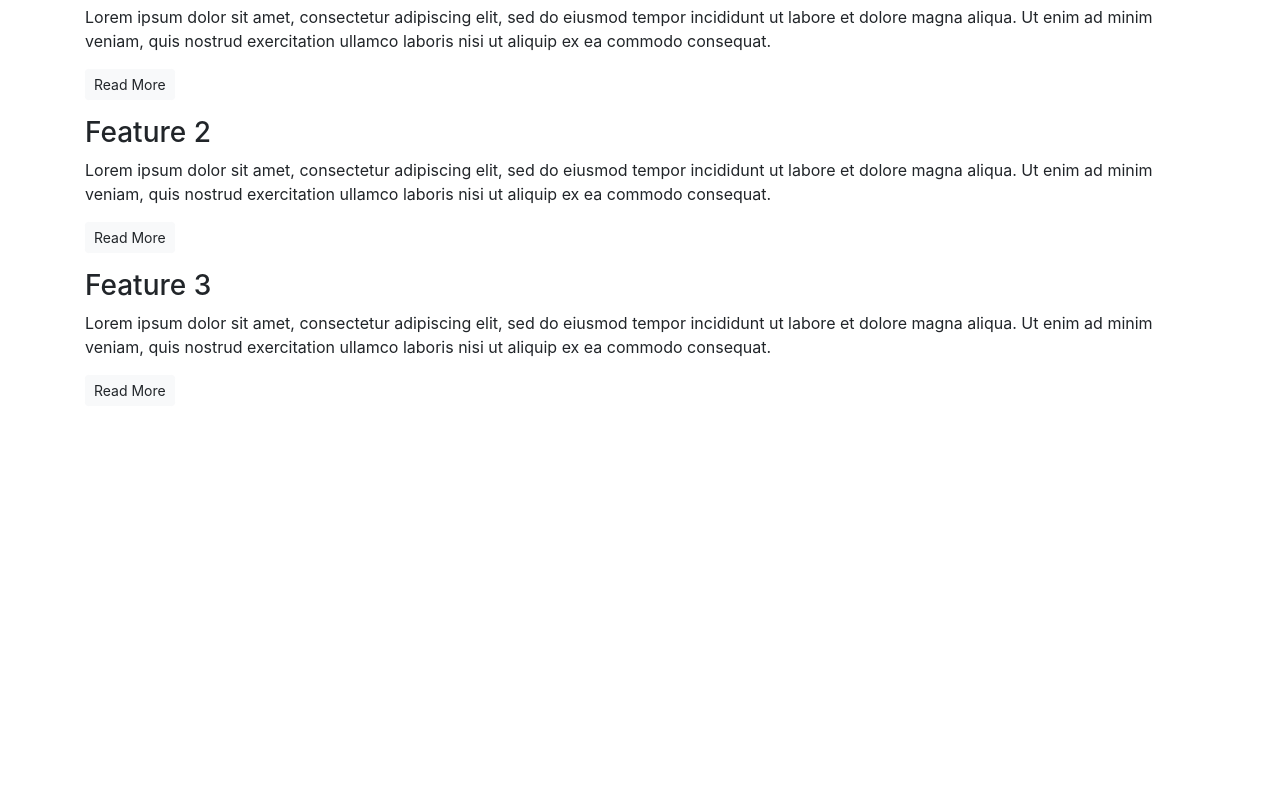
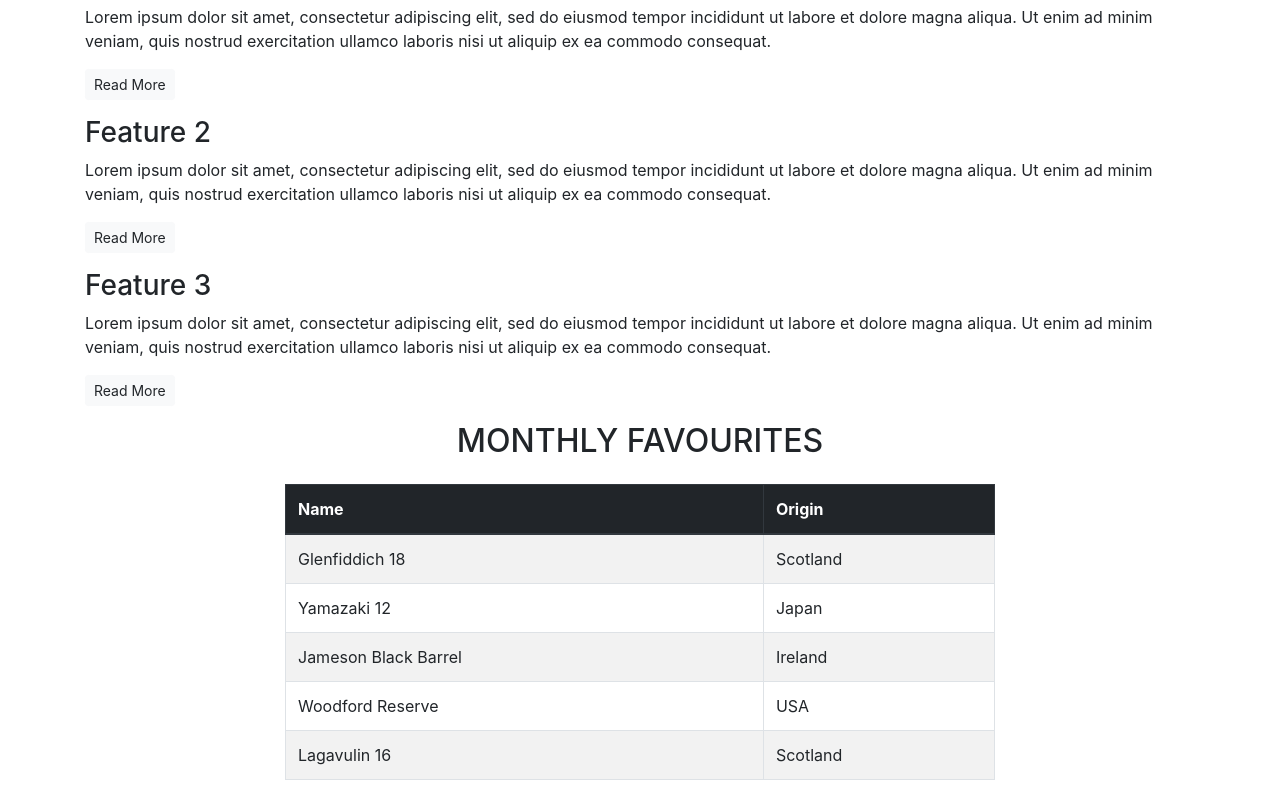
Before and after one commit to kelseyjaneadams/bootstrap, a plain HTML site: page index.html in a window 1280 px wide. Shown: the part 537-1333 px from the top of the page. Before the commit the page ends 959 px from the top, so only its background shows below. Drawn offline with nearby package versions, Linux system fonts and the light colour scheme.

Commit message:
Create table challenge.

```diff
--- a/index.html
+++ b/index.html
@@ -63,6 +63,47 @@
             </div>
         </section>
         <!-- /.features -->
+        <!-- Table -->
+        <section>
+            <h2 class="text-uppercase text-center mb-4">Monthly Favourites</h2>
+            <div class="container">
+                <div class="row">
+                    <div class="col-lg-8 mx-auto">
+                        <table class="table table-bordered table-striped">
+                            <thead class="thead-dark">
+                                <tr>
+                                    <th scope="col">Name</th>
+                                    <th scope="col">Origin</th>
+                                </tr>
+                            </thead>
+                            <tbody>
+                                <tr>
+                                    <td>Glenfiddich 18</td>
+                                    <td>Scotland</td>
+                                </tr>
+                                <tr>
+                                    <td>Yamazaki 12</td>
+                                    <td>Japan</td>
+                                </tr>
+                                <tr>
+                                    <td>Jameson Black Barrel</td>
+                                    <td>Ireland</td>
+                                </tr>
+                                <tr>
+                                    <td>Woodford Reserve</td>
+                                    <td>USA</td>
+                                </tr>
+                                <tr>
+                                    <td>Lagavulin 16</td>
+                                    <td>Scotland</td>
+                                </tr>
+                            </tbody>
+                        </table>
+                    </div>
+                </div>
+            </div>
+        </section>
+        <!--/Table-->
     </article>
 </body>
 
```
